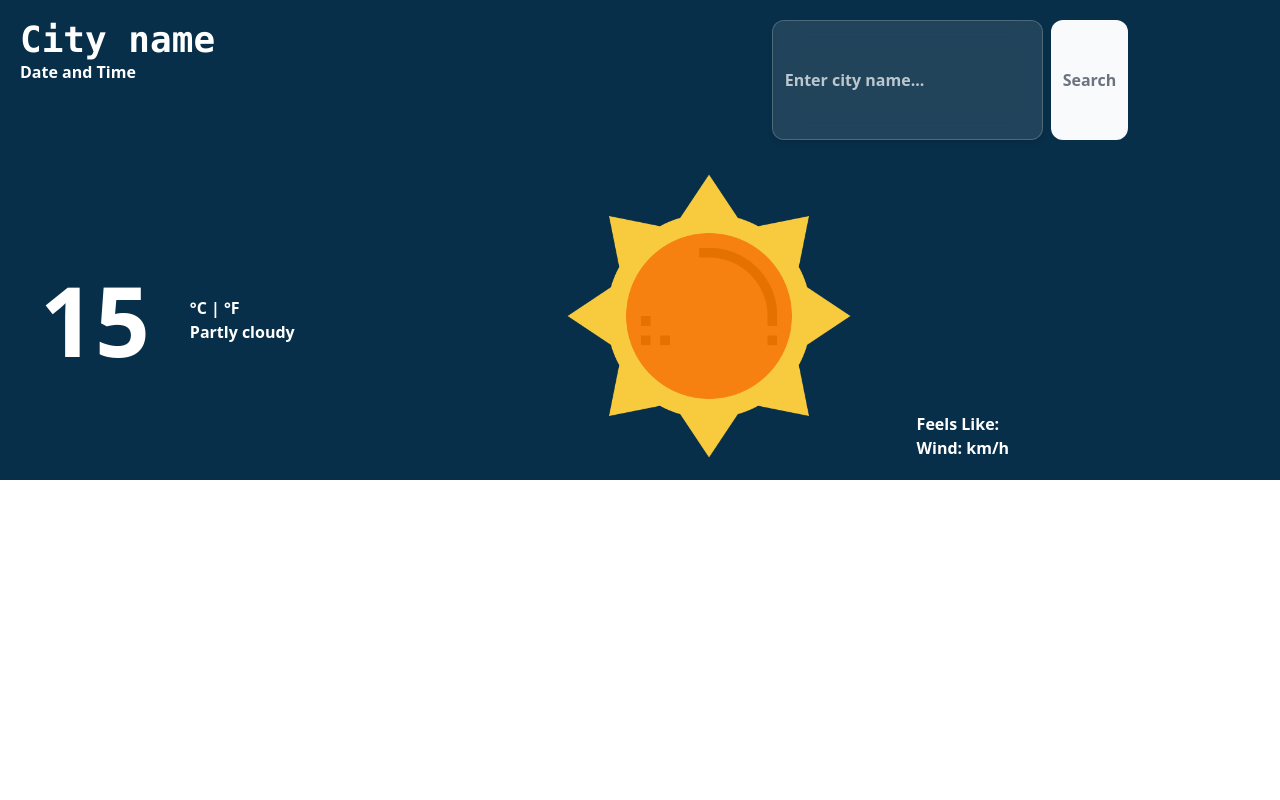
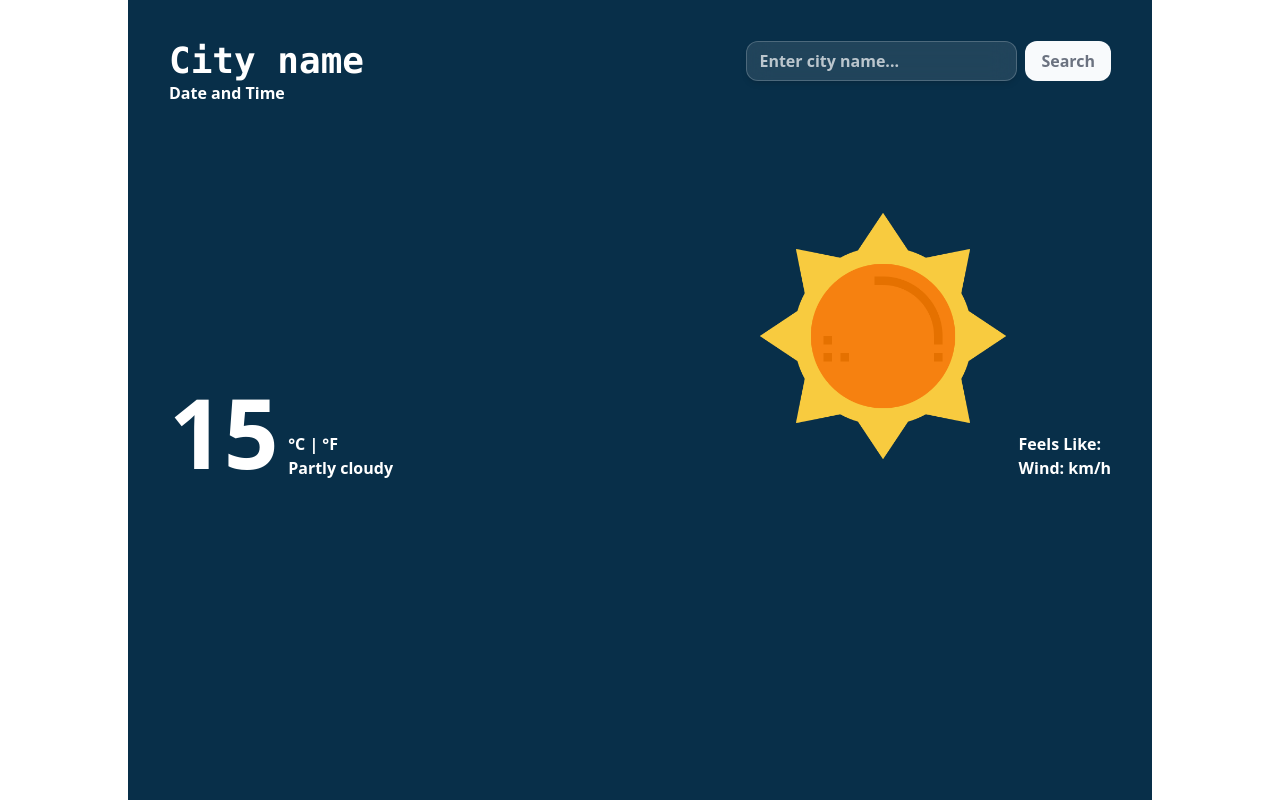
Before and after one commit to HadiAlrihani/weather-forecast, a React (Vite) app in the folder weather-app/: page / in a window 1280 px wide. Built offline with nearby package versions, Linux system fonts and the light colour scheme.

Commit message:
Finish formatting header and mid-section

```diff
--- a/weather-app/src/App.css
+++ b/weather-app/src/App.css
@@ -6,4 +6,5 @@
   @apply font-bold;
   @apply bg-sky-950;
   @apply text-white;
+  @apply max-w-[80vw];
 }
--- a/weather-app/src/App.jsx
+++ b/weather-app/src/App.jsx
@@ -4,6 +4,7 @@ import { useState } from 'react'
 import './App.css'
 import Header from './components/header'
 import WeatherToday from './components/WeatherToday'
+import Forecast from './components/Forecast'
 
 function App() {
   const [count, setCount] = useState(0)
@@ -12,6 +13,9 @@ function App() {
     <>
       <Header />
       <WeatherToday />
+      <div className='h-[40vh] pt-[2%] pb-[2%] pl-[4%] pr-[4%]'>
+        <Forecast />
+      </div>
     </>
   )
 }
--- /dev/null
+++ b/weather-app/src/components/Forecast.jsx
@@ -0,0 +1,8 @@
+function Forecast() {
+    return (
+        <>
+        </>
+    )
+}
+
+export default Forecast
--- a/weather-app/src/components/Header.jsx
+++ b/weather-app/src/components/Header.jsx
@@ -3,7 +3,7 @@ import SearchBar from "./searchBar"
 
 function Header() {
     return (
-        <div className='h-[20vh] p-5 flex flex-row'>
+        <div className='h-[25vh] pl-[4%] pr-[4%] pt-[4%] flex flex-row'>
             <LocationDate />
             <SearchBar />
         </div>
--- a/weather-app/src/components/SearchBar.jsx
+++ b/weather-app/src/components/SearchBar.jsx
@@ -1,14 +1,14 @@
 function SearchBar() {
   return (
-        <div className='flex flex-1 justify-center'>
+    <div className="flex flex-1 justify-end items-top">
       <input
         type="text"
         placeholder="Enter city name..."
-                className="px-3 py-2 rounded-xl bg-white/10 backdrop-blur-md border
+        className="h-10 px-3 py-2 rounded-xl bg-white/10 backdrop-blur-md border
         border-white/20 text-white placeholder-white/70 focus:outline-none
         focus:ring-2 focus:ring-white/30 shadow-md"
       />
-            <button className="bg-slate-50 rounded-xl text-gray-500 p-3 ml-2">
+      <button className="bg-slate-50 rounded-xl text-gray-500 h-10 px-4 ml-2">
         Search
       </button>
     </div>
--- a/weather-app/src/components/Temperature.jsx
+++ b/weather-app/src/components/Temperature.jsx
@@ -1,10 +1,10 @@
 function Temperature() {
     return (
         <>
-            <div className="flex flex-none items-center p-10 text-8xl">
+            <div className="flex flex-none items-end text-8xl pr-[1%]">
                 <p>15</p>
             </div>
-            <div className=" flex flex-1 flex-col items-start justify-center">
+            <div className=" flex flex-1 flex-col items-start justify-end">
                 <p>°C | °F</p>
                 <p>Partly cloudy</p>
             </div>
--- a/weather-app/src/components/TodayDetails.jsx
+++ b/weather-app/src/components/TodayDetails.jsx
@@ -3,11 +3,11 @@ import sun from '../assets/sun.png'
 function TodayDetails() {
     return (
         <>
-            <div className="flex flex-[2] content-center">
-                <div className='flex flex-1'>
+            <div className="flex flex-[2]">
+                <div className='flex flex-1 justify-end'>
                     <img src={sun} alt='Sun' className='max-w-full max-h-full object-contain pb-2'/>
                 </div>
-                <div className='flex flex-1 flex-col justify-end items-start pb-5'>
+                <div className='flex flex-col items-start justify-end'>
                     <p>Feels Like: </p>
                     <p>Wind: km/h</p>
                 </div>
--- a/weather-app/src/components/WeatherToday.jsx
+++ b/weather-app/src/components/WeatherToday.jsx
@@ -3,7 +3,7 @@ import TodayDetails from "./TodayDetails"
 
 function WeatherToday() {
     return (
-        <div className="h-[40vh] flex flex-row">
+        <div className="h-[35vh] flex flex-row pr-[4%] pl-[4%]">
             <Temperature />
             <TodayDetails />
         </div>
```
Lines whose indentation alone changed are shown as unchanged.
